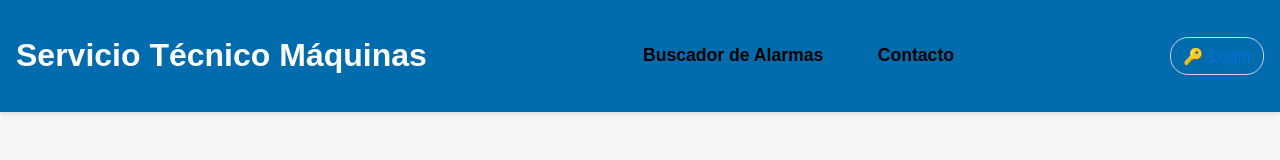
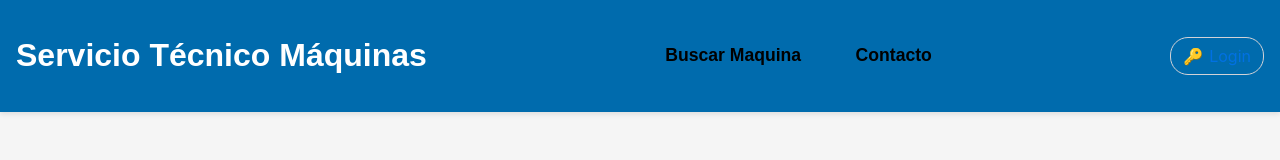
Before and after one commit to luisbaeza11/callcenter-soporte, a plain HTML site: page index.html in a window 1280 px wide. Shown: the top 160 px of the page. Drawn offline with Linux system fonts and the light colour scheme.

Commit message:
Update index.html

```diff
--- a/index.html
+++ b/index.html
@@ -24,9 +24,13 @@
 
     <!-- Menú de navegación debajo -->
     <nav class="header-nav">
-        <a href="#buscador">Buscador de Alarmas</a>
+        <a href="#buscador">Buscar Maquina</a>
         <a href="#contacto">Contacto</a>
     </nav>
+
+
+
+
 
 
 
```
